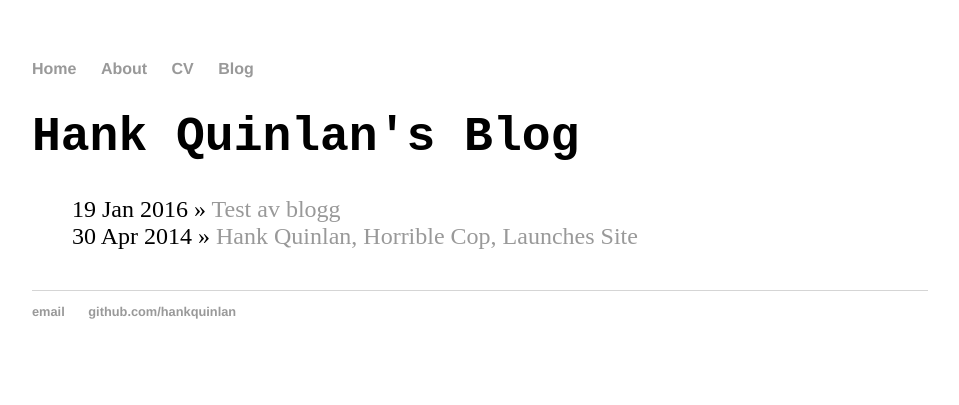
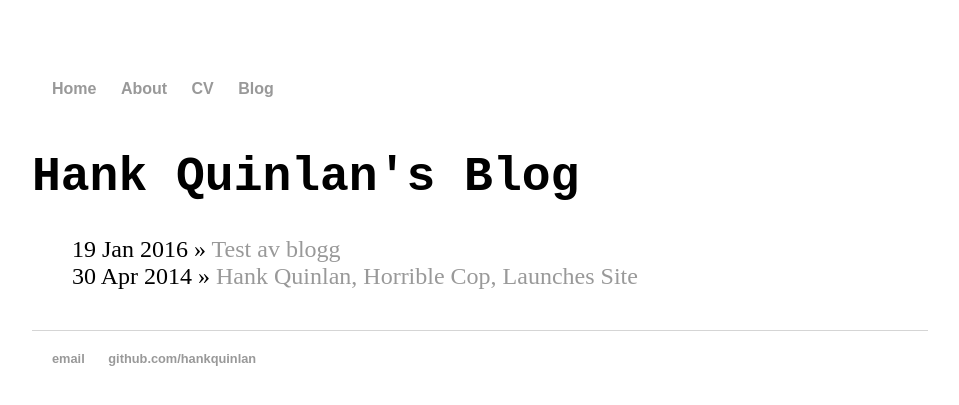
Before and after one commit to jonasryberg/test, a Jekyll site: the page built from blog/index.html, in a window 1280 px wide. Shown: the top 405 px of the page, without its empty margins (160-1119 px from the left). Built offline with Jekyll 4.4.1, drawn with Linux system fonts in a browser that asks for light colours.

Commit message:
Update main.css

```diff
--- a/css/main.css
+++ b/css/main.css
@@ -3,8 +3,12 @@
     width: 70%;
 }
 nav ul, footer ul {
-    font-family:'Helvetica', 'Arial', 'Sans-Serif';
-    padding: 0px;
+    font-family: 'Fira Sans', sans-serif;
+  padding: 20px;
+  margin: 0;
+  font-weight: 400;
+  -webkit-font-smoothing: antialiased;
+  -webkit-text-size-adjust: 100%;
     list-style: none;
     font-weight: bold;
 }
```
